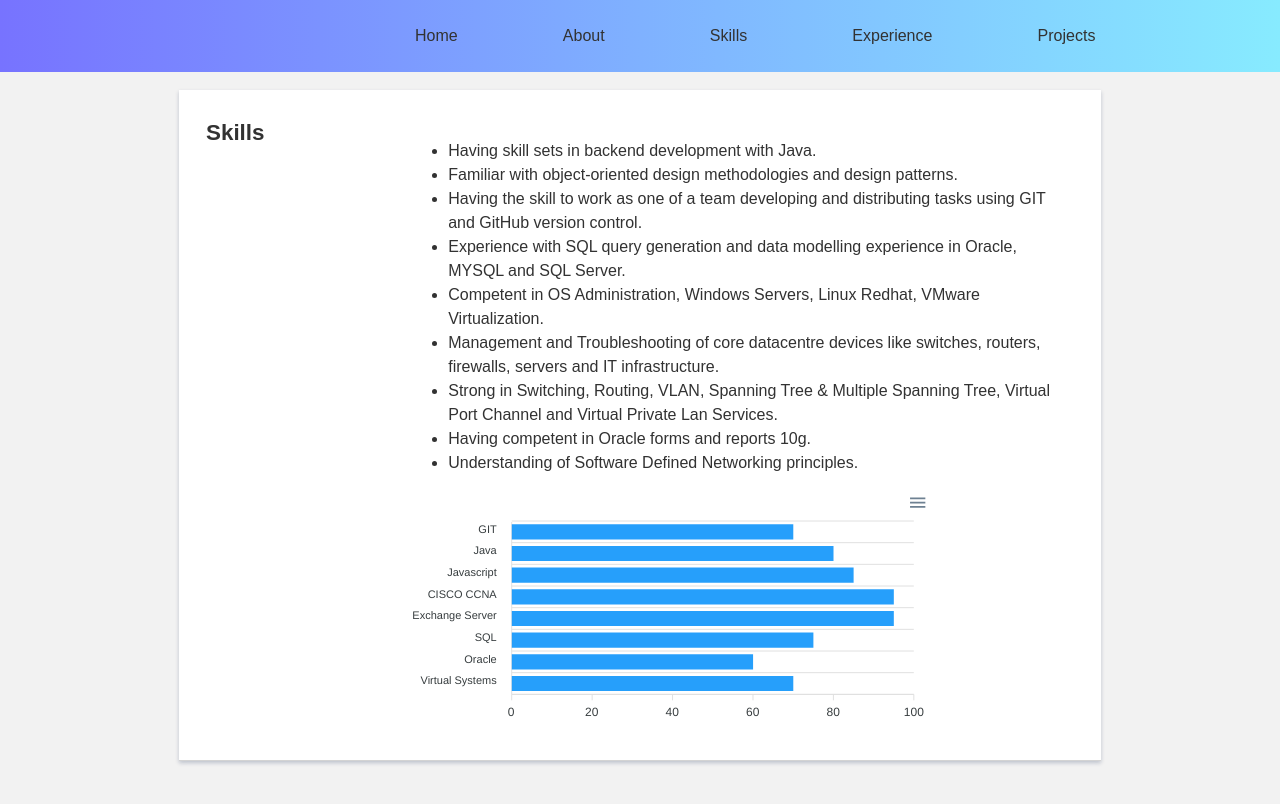
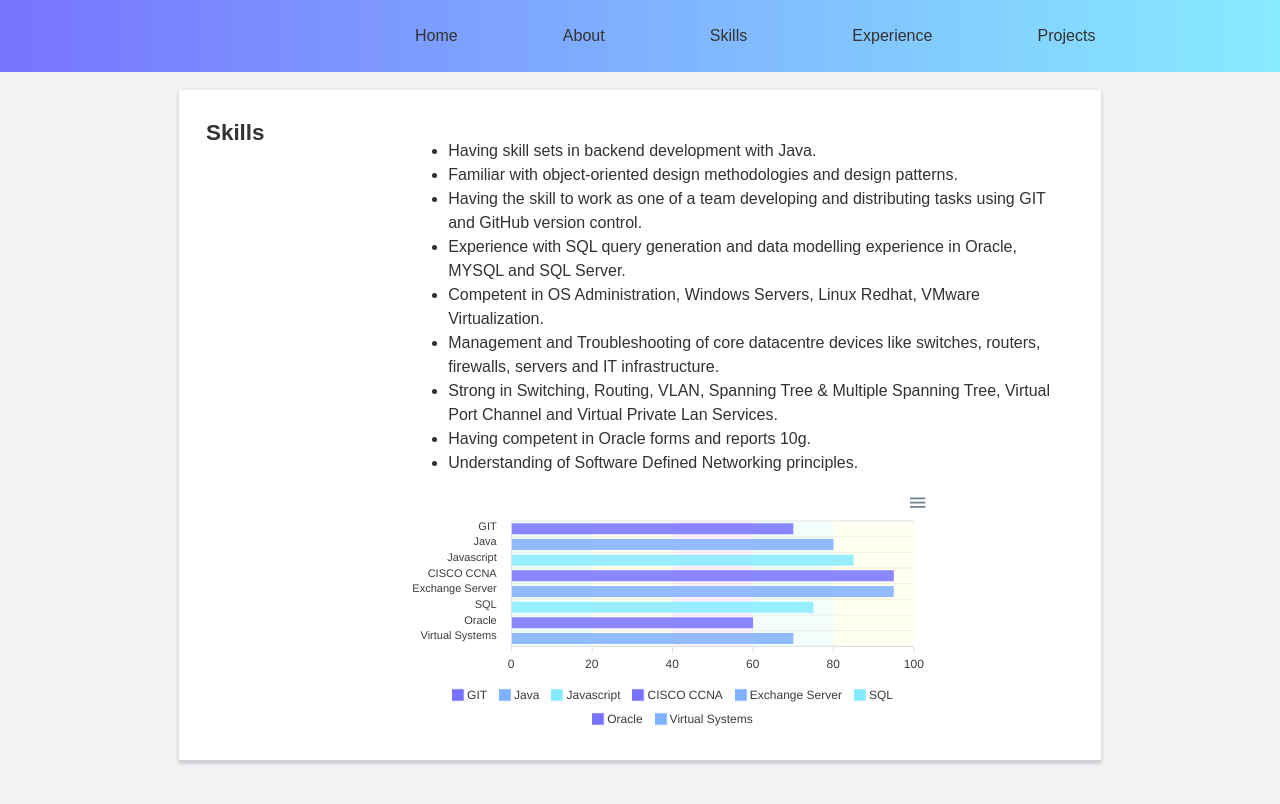
Before and after one commit to aliahdab/Portfolio-Project, a React (Create React App) app: page /skills in a window 1280 px wide. Shown: the top 804 px of the page. Built offline with nearby package versions, Linux system fonts and the light colour scheme.

Commit message:
change chart color

```diff
--- a/src/components/Chart.js
+++ b/src/components/Chart.js
@@ -11,14 +11,24 @@ class Chart extends Component {
         plotOptions: {
           bar: {
             horizontal: true,
+            distributed: true,
           }
+        },
+
+        grid: {
+          column: {
+            colors: ['#e6fff8', '#ffffe6', '#ffe6ff']
+          }
+        },
+        fill: {
+          colors: ['#7773ff', '#7fb1ff', '#87ebff']
         },
         dataLabels: {
           enabled: false
         },
         xaxis: {
           categories: ['GIT', 'Java', 'Javascript', 'CISCO CCNA', 'Exchange Server', 'SQL', 'Oracle', 'Virtual Systems'],
-        }
+        },
       },
       series: [{
         data: [70, 80, 85, 95, 95, 75, 60, 70]
```
